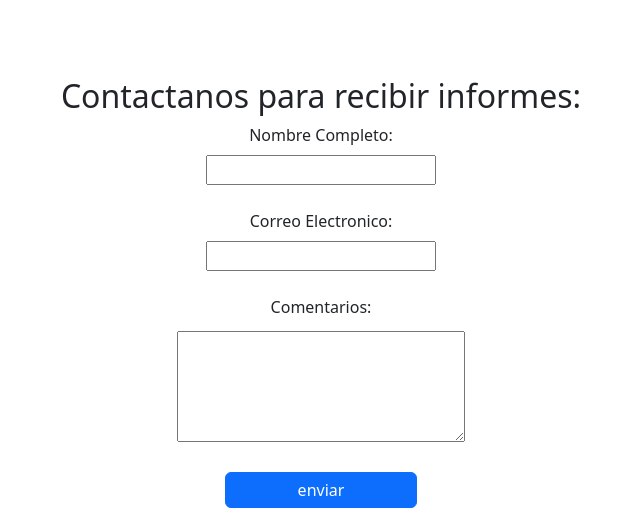
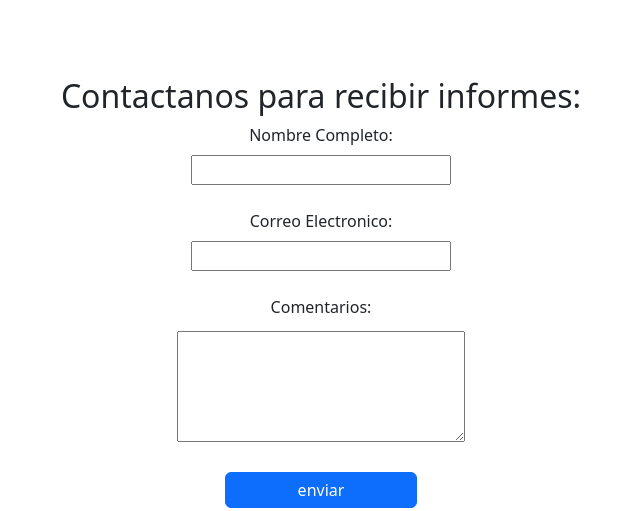
Before and after one commit to Zamarr0n/TarjetaDigital, a plain HTML site: page Gabriel_Vega_Garcia.html in a window 1280 px wide. Shown: the part 1354-1865 px from the top of the page, without its empty margins (319-959 px from the left). Drawn offline with nearby package versions, Linux system fonts and the light colour scheme.

Commit message:
final touches

```diff
--- a/styles/index.css
+++ b/styles/index.css
@@ -113,7 +113,7 @@ a{
     color: green;
 }
 .form-text-input{
-    width: 60%;
+    width: 260px;
 }
 .justify-text{
     text-align: justify;
```
